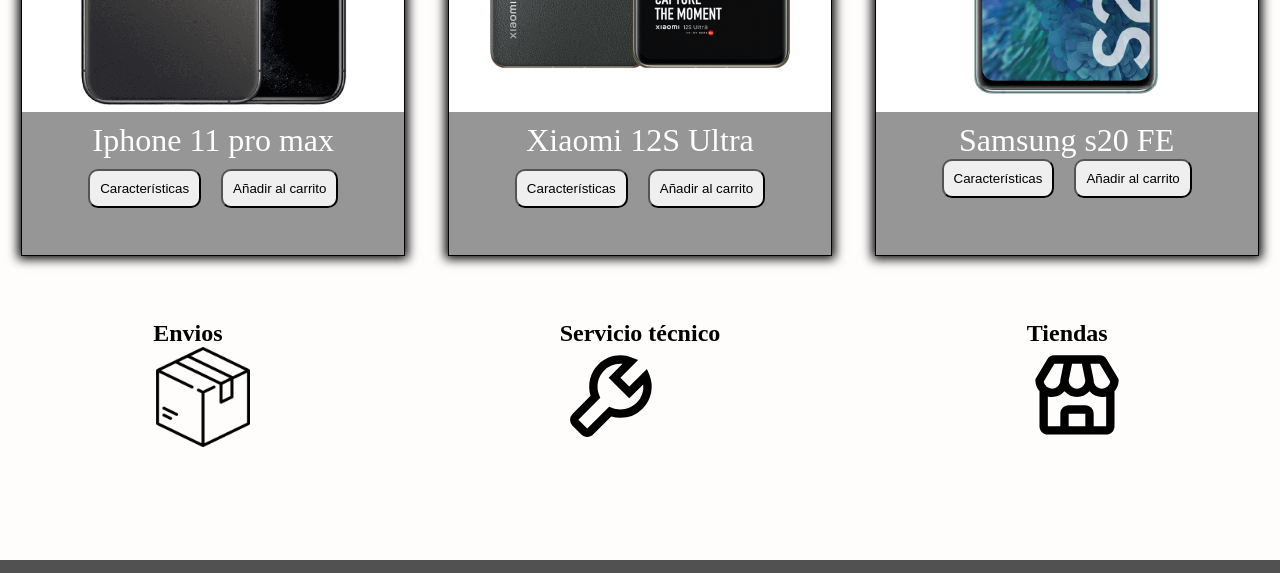
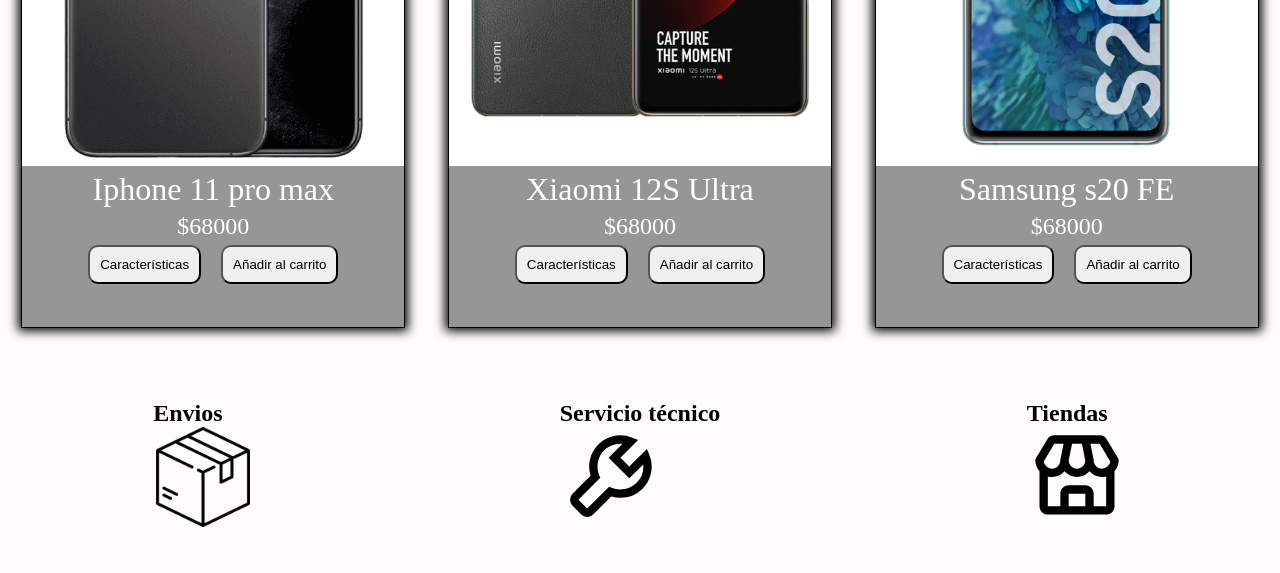
Before and after one commit to programandoconfasito/Proyecto-codo-a-codo-python, a plain HTML site: page index.html in a window 1280 px wide. Shown: the part 1340-1913 px from the top of the page. Drawn offline with nearby package versions, Linux system fonts and the light colour scheme.

Commit message:
arreglo precio. Actualizacion readme

```diff
--- a/css/style.css
+++ b/css/style.css
@@ -114,7 +114,7 @@ body {
 }
 .ofertas {
   width: 100%;
-  height: 80vh;
+  height: 90vh;
   display: flex;
   flex-direction: row;
   justify-content: space-around;
@@ -128,13 +128,20 @@ body {
 }
 .textO {
   text-align: center;
-  margin: 10px auto;
+  margin: 5px auto;
 }
 .textO p {
   font-size: 2rem;
   color: white;
 }
-
+.precio {
+  display: block;
+  width: 100%;
+  font-size: 1.5rem;
+  text-align: center;
+  color: white;
+  margin: 5px auto;
+}
 .ofe1 {
   background: url(../img/iphone/png-transparent-iphone11-pro-max-PhotoRoom.png-PhotoRoom.png);
   position: absolute;
--- a/index.html
+++ b/index.html
@@ -50,6 +50,9 @@
         <div class="textO">
           <p>Iphone 11 pro max</p>
         </div>
+        <div class="precio">
+          <p>$<span class="spanprecio">68000</span></p>
+        </div>
         <div class="botonera">
           <button class="tarjeta-button">Características</button>
           <button class="tarjeta-button">Añadir al carrito</button>
@@ -62,6 +65,9 @@
         <div class="textO">
           <p>Xiaomi 12S Ultra</p>
         </div>
+        <div class="precio">
+          <p>$<span class="spanprecio">68000</span></p>
+        </div>
         <div class="botonera">
           <button class="tarjeta-button">Características</button>
           <button class="tarjeta-button">Añadir al carrito</button>
@@ -73,11 +79,15 @@
         </div>
         <div class="textO">
           <p>Samsung s20 FE</p>
-          <div class="botonera">
-            <button class="tarjeta-button">Características</button>
-            <button class="tarjeta-button">Añadir al carrito</button>
-          </div>
         </div>
+        <div class="precio">
+          <p>$<span class="spanprecio">68000</span></p>
+        </div>
+        <div class="botonera">
+          <button class="tarjeta-button">Características</button>
+          <button class="tarjeta-button">Añadir al carrito</button>
+        </div>
+      </div>
       </div>
     </article>
     <article class="servicio">
```
Also changed, not shown: 1 other file.
